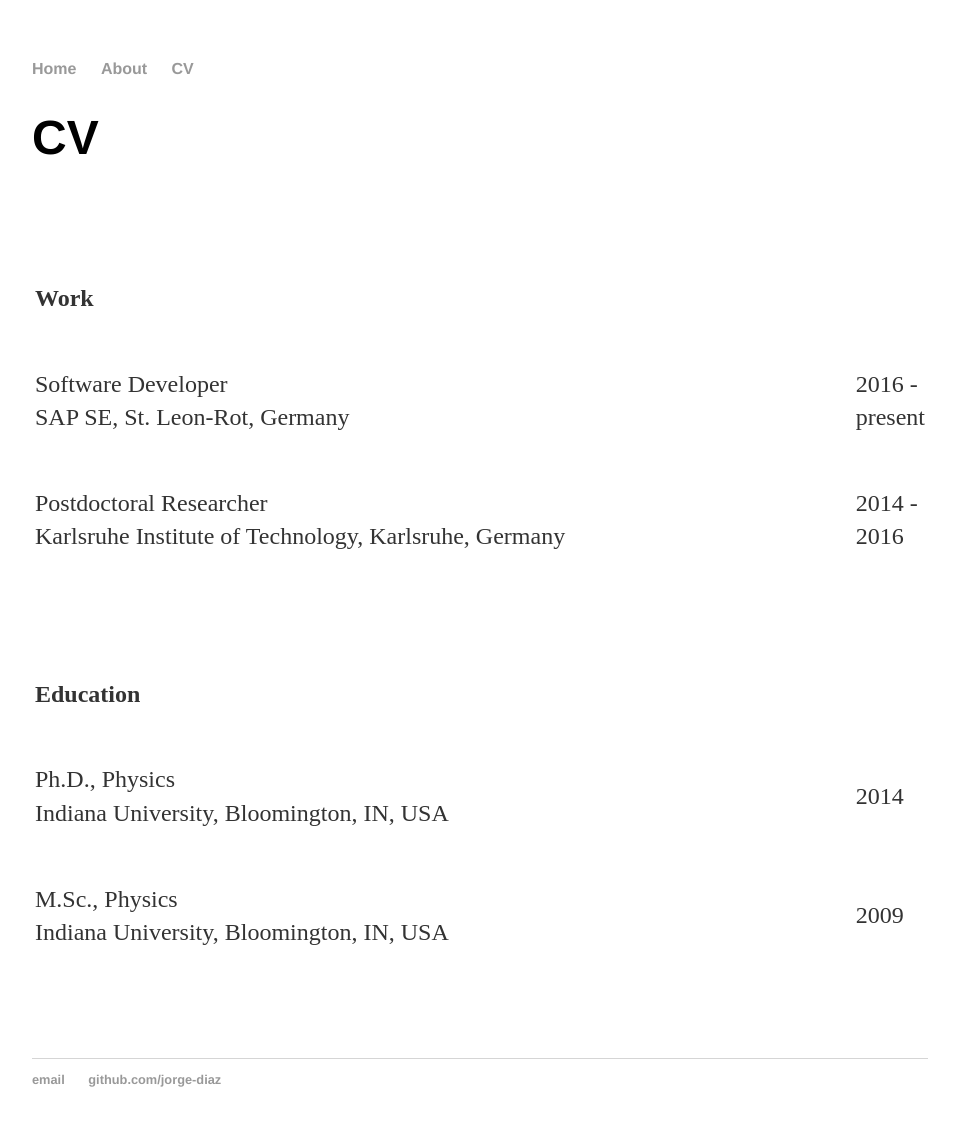
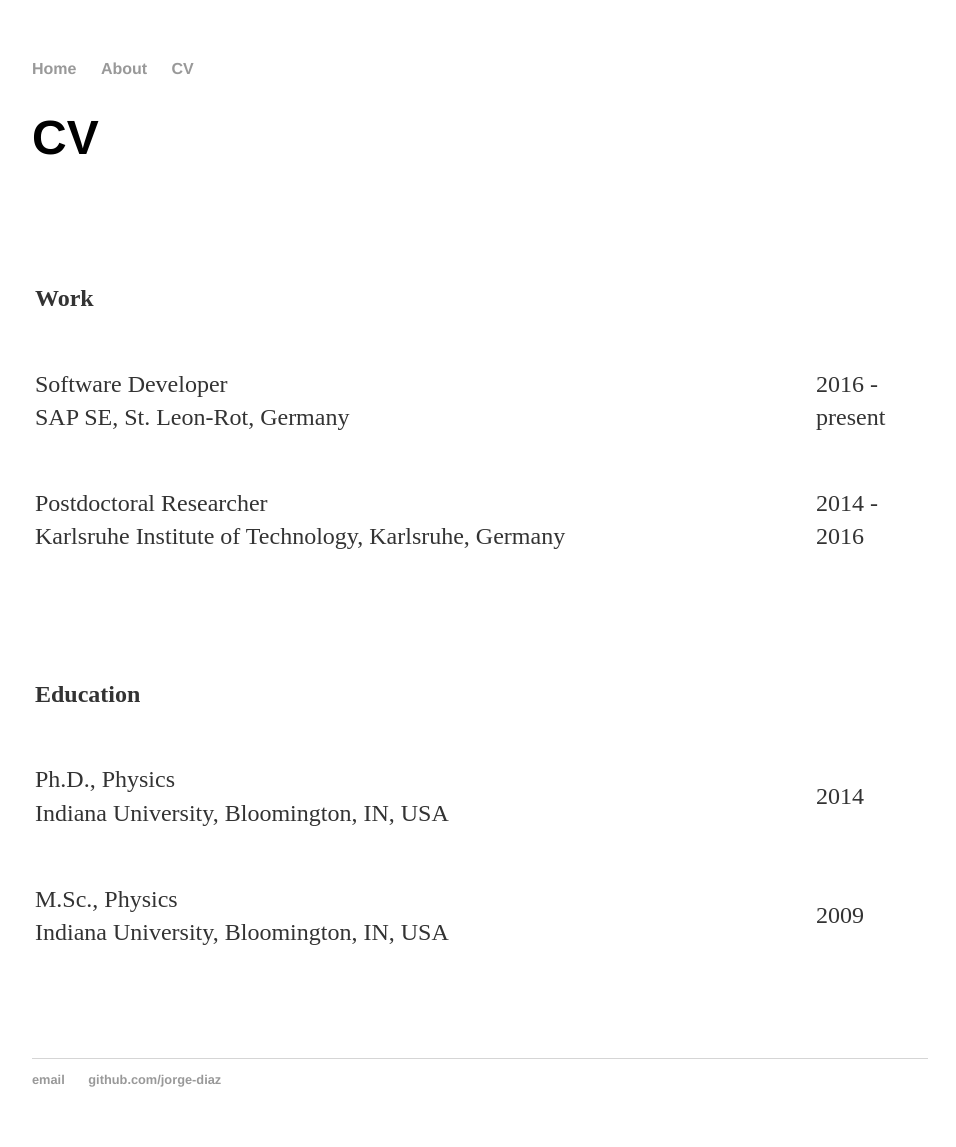
Before and after one commit to jorge-diaz/jorge-diaz.github.io, a Jekyll site: the page built from cv/index.html, in a window 1280 px wide. Shown: the whole page, without its empty margins (160-1116 px from the left). Built offline with Jekyll 4.4.1, drawn with Linux system fonts in a browser that asks for light colours; comment, search, counter and statistics services are not loaded.

Commit message:
update cv: page width

```diff
--- a/cv/index.html
+++ b/cv/index.html
@@ -7,7 +7,7 @@ title: Jorge S. Diaz
 	<p>&nbsp;</p>
 	<table style="width: 100%">
 		<tr>
-			<td style="width: 1125px">
+			<td style="width: 777px">
 			<p><strong>Work</strong><br></p>
 			</td>
 			<td>
@@ -15,7 +15,7 @@ title: Jorge S. Diaz
 			</td>
 		</tr>
 		<tr>
-			<td style="width: 1125px">
+			<td style="width: 777px">
 			<p>Software Developer<br>SAP SE, St. Leon-Rot, Germany</p>
 			</td>
 			<td>
@@ -23,7 +23,7 @@ title: Jorge S. Diaz
 			</td>
 		</tr>
 		<tr>
-			<td style="width: 1125px">
+			<td style="width: 777px">
 			<p>Postdoctoral Researcher<br>Karlsruhe Institute of Technology, Karlsruhe, Germany</p>
 			</td>
 			<td>
@@ -31,11 +31,11 @@ title: Jorge S. Diaz
 			</td>
 		</tr>
 		<tr>
-			<td style="width: 1125px; height: 68px"></td>
+			<td style="height: 68px; width: 777px"></td>
 			<td style="height: 68px"></td>
 		</tr>
 		<tr>
-			<td style="width: 1125px">
+			<td style="width: 777px">
 			<p><strong>Education</strong><br></p>
 			</td>
 			<td>
@@ -43,7 +43,7 @@ title: Jorge S. Diaz
 			</td>
 		</tr>
 		<tr>
-			<td style="width: 1125px">
+			<td style="width: 777px">
 			<p>Ph.D., Physics<br>Indiana University, Bloomington, IN, USA</p>
 			</td>
 			<td>
@@ -51,7 +51,7 @@ title: Jorge S. Diaz
 			</td>
 		</tr>
 		<tr>
-			<td style="width: 1125px">
+			<td style="width: 777px">
 			<p>M.Sc., Physics<br>Indiana University, Bloomington, IN, USA</p>
 			</td>
 			<td>
```
